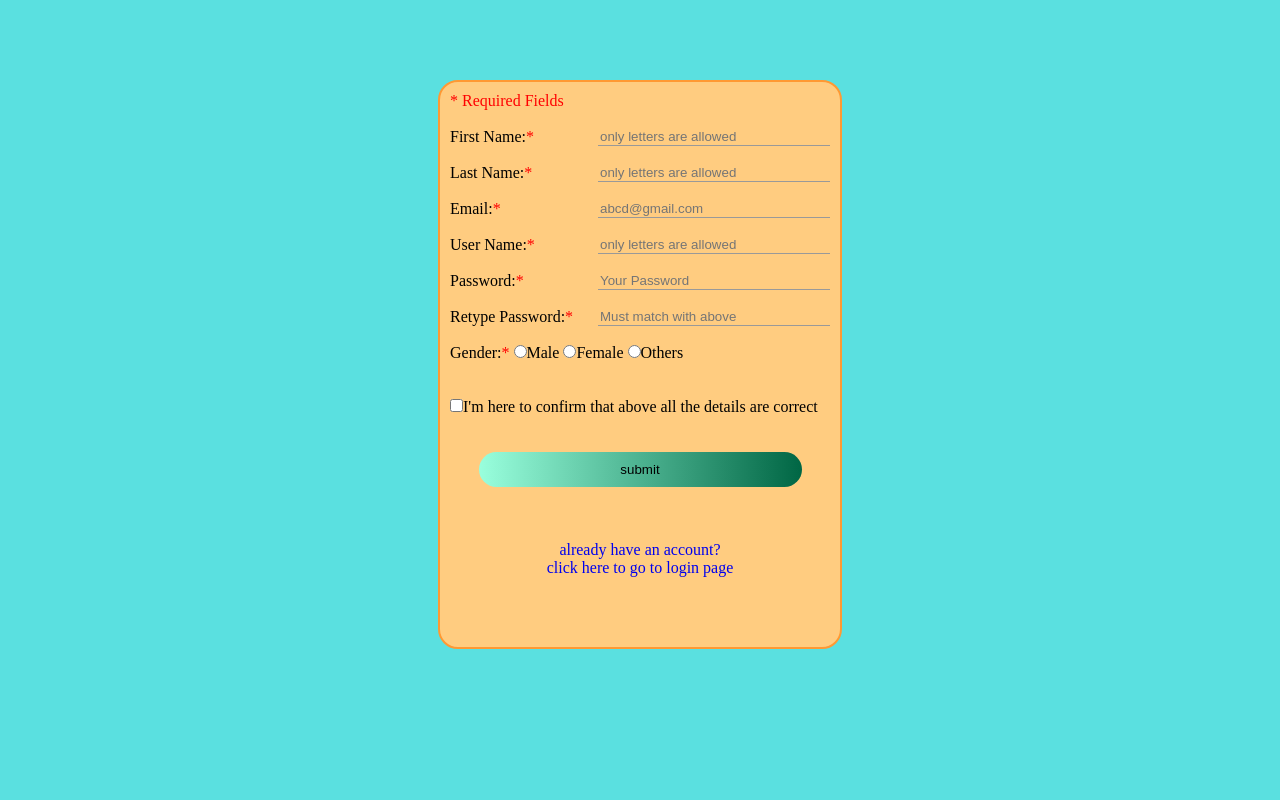
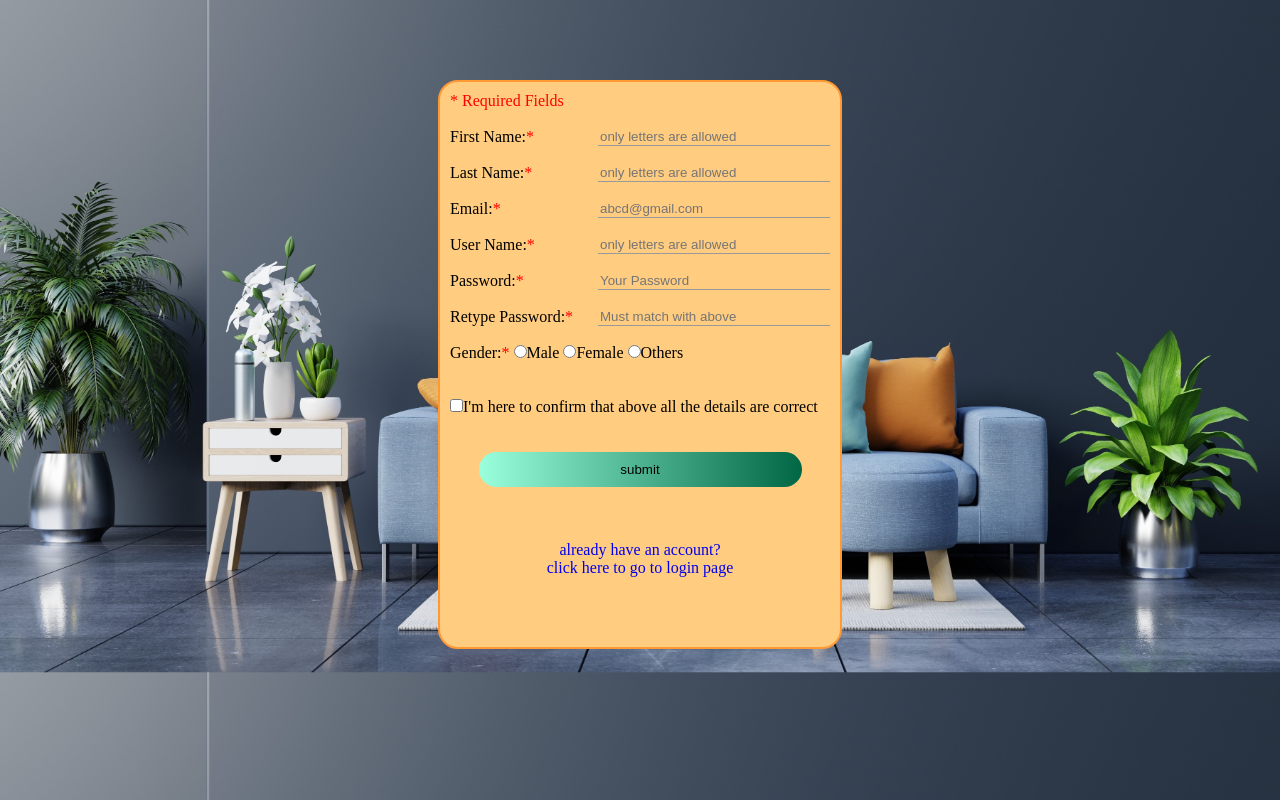
Before and after one commit to Giridhar9652/SignIn, a plain HTML site: page index.html in a window 1280 px wide. Drawn offline with Linux system fonts and the light colour scheme.

Commit message:
Update index.css

```diff
--- a/index.css
+++ b/index.css
@@ -6,8 +6,8 @@
 }
 
 body{
-        background-color:#5AE0E0 ;
-	/*background-image: url("Images/background1.jpg");*/
+        /*background-color:#5AE0E0 ;*/
+	background-image: url("Images/background1.jpg");
 	background-size:cover;
 }
 
```
